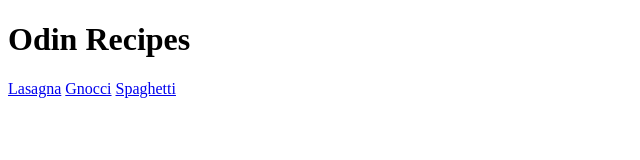
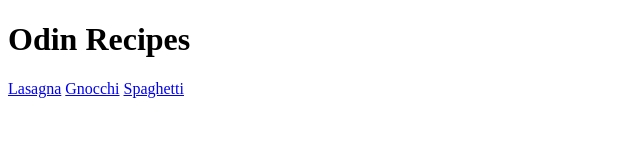
Before and after one commit to Harper-Codes/odin-recipes, a plain HTML site: page index.html in a window 1280 px wide. Shown: the full height of the page, 0-640 px from the left. Drawn offline with Linux system fonts and the light colour scheme.

Commit message:
Fixed typos and added a comment

```diff
--- a/index.html
+++ b/index.html
@@ -8,8 +8,9 @@
 </head>
 <body>
     <h1>Odin Recipes</h1>
+        <!-- Recipes links -->
         <a href="recipes/lasagna.html">Lasagna</a>
-        <a href="recipes/gnocchi.html">Gnocci</a>
+        <a href="recipes/gnocchi.html">Gnocchi</a>
         <a href="recipes/spaghetti.html">Spaghetti</a>
 </body>
 </html>
```
